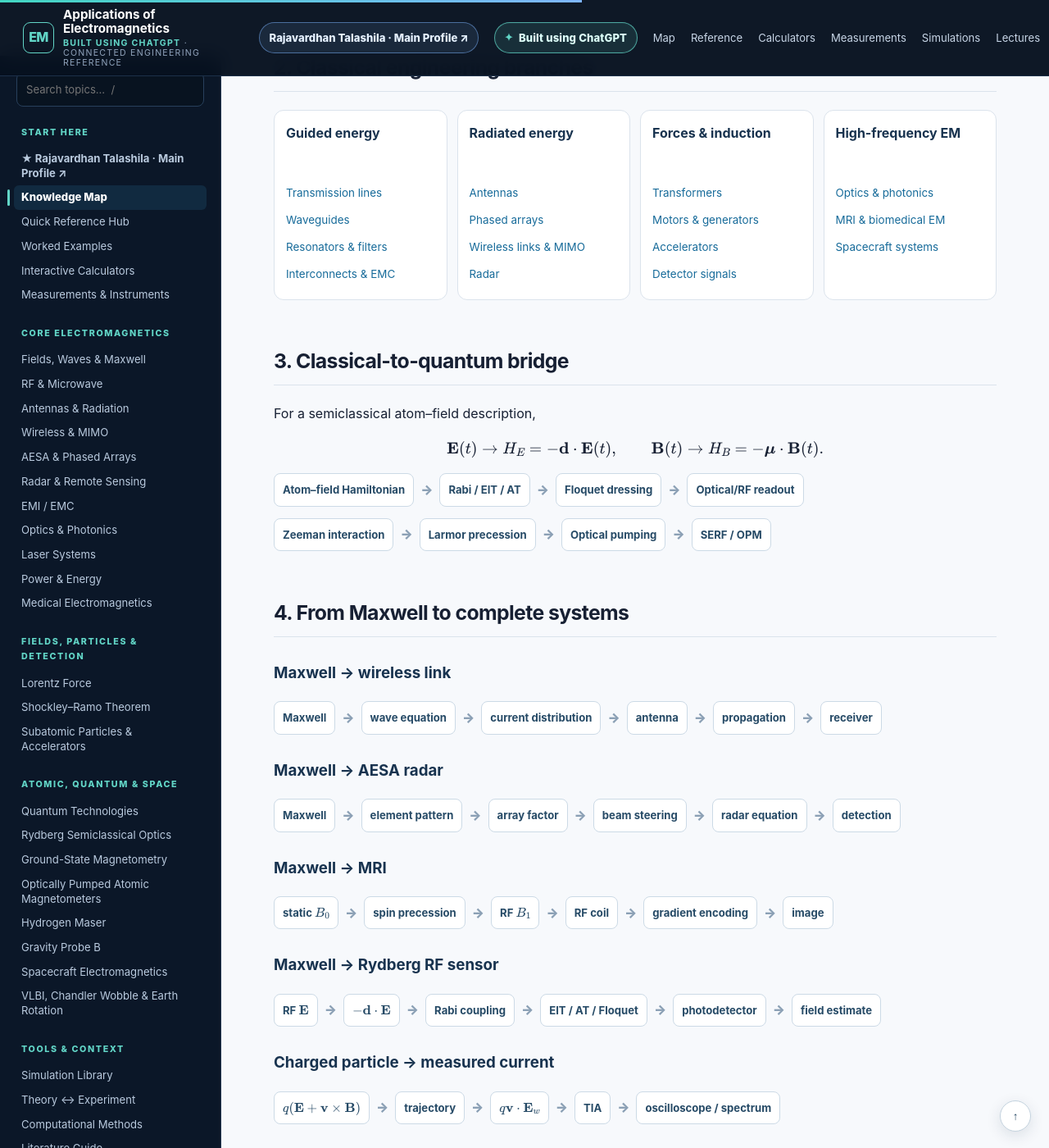
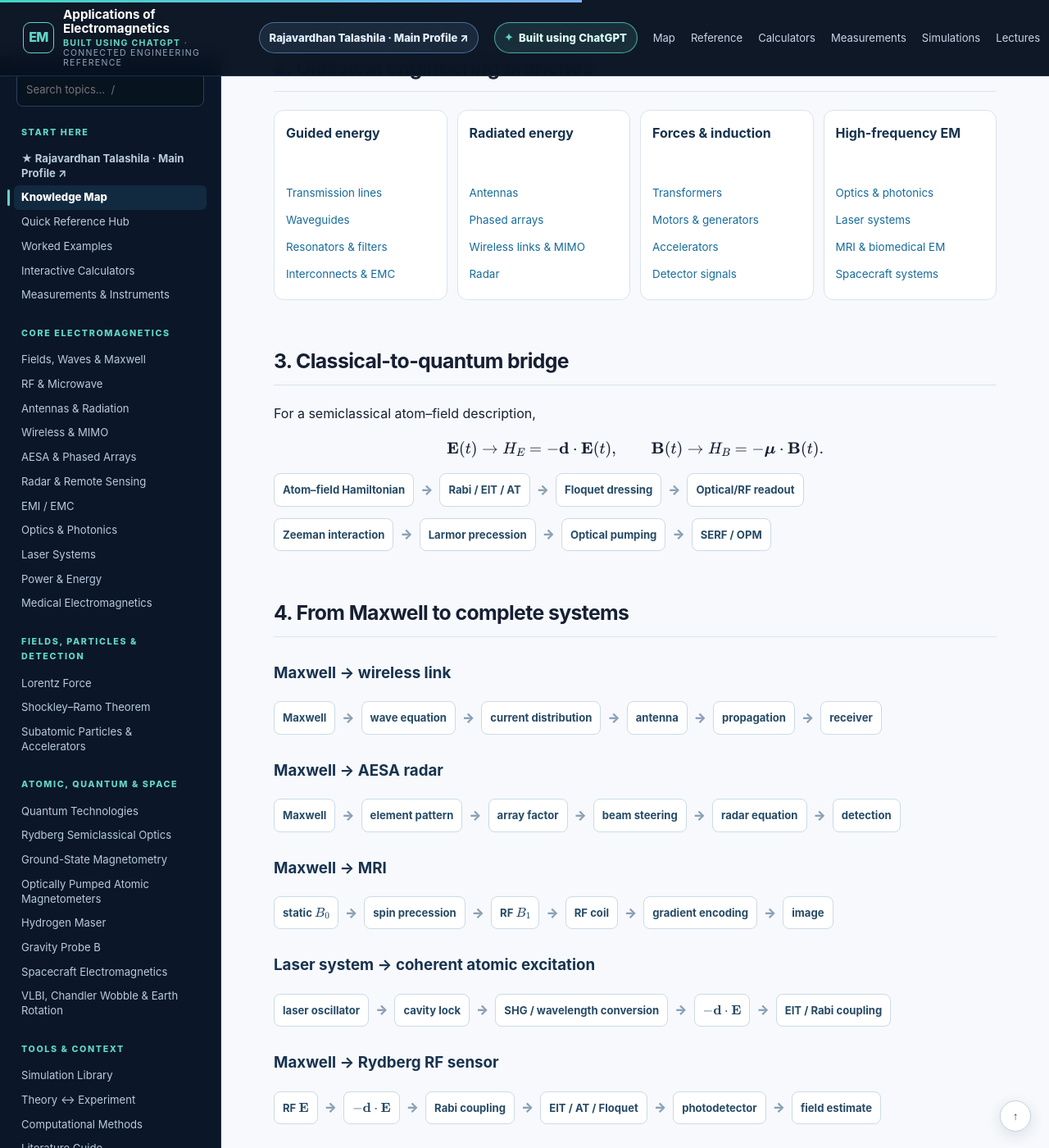
Before and after one commit to RajavardhanT/Electromagnetics_Applications, a Jekyll site: the page built from knowledge-map/index.md, in a window 1280 px wide and 1400 px high, scrolled down 1238 px. Shown: the whole window at 82% size. Built offline with Jekyll 4.4.1, drawn with Linux system fonts in a browser that asks for light colours.

Commit message:
Integrate Laser Systems into knowledge map

```diff
--- a/knowledge-map/index.md
+++ b/knowledge-map/index.md
@@ -1,7 +1,7 @@
 ---
 layout: default
 title: Electromagnetics Knowledge Map
-description: A clickable map connecting electromagnetic fundamentals to RF, antennas, wireless, radar, power, photonics, biomedical systems, space systems, and quantum sensing.
+description: A clickable map connecting electromagnetic fundamentals to RF, antennas, wireless, radar, power, photonics, laser systems, biomedical systems, space systems, and quantum sensing.
 ---
 
 # Electromagnetics Knowledge Map
@@ -28,7 +28,7 @@ $$
 <div class="map-column"><h3>Guided energy</h3><a href="../rf-microwave/">Transmission lines</a><a href="../rf-microwave/">Waveguides</a><a href="../rf-microwave/">Resonators & filters</a><a href="../emc/">Interconnects & EMC</a></div>
 <div class="map-column"><h3>Radiated energy</h3><a href="../antennas/">Antennas</a><a href="../aesa/">Phased arrays</a><a href="../wireless/">Wireless links & MIMO</a><a href="../radar/">Radar</a></div>
 <div class="map-column"><h3>Forces & induction</h3><a href="../power-energy/">Transformers</a><a href="../power-energy/">Motors & generators</a><a href="../subatomic-particles/">Accelerators</a><a href="../shockley-ramo/">Detector signals</a></div>
-<div class="map-column"><h3>High-frequency EM</h3><a href="../optics-photonics/">Optics & photonics</a><a href="../medical/">MRI & biomedical EM</a><a href="../computational-em/">Spacecraft systems</a></div>
+<div class="map-column"><h3>High-frequency EM</h3><a href="../optics-photonics/">Optics & photonics</a><a href="../laser-systems/">Laser systems</a><a href="../medical/">MRI & biomedical EM</a><a href="../computational-em/">Spacecraft systems</a></div>
 </div>
 
 ## 3. Classical-to-quantum bridge
@@ -55,6 +55,9 @@ $$
 ### Maxwell → MRI
 <div class="pathway"><span class="node">static $B_0$</span><span class="arrow">→</span><span class="node">spin precession</span><span class="arrow">→</span><span class="node">RF $B_1$</span><span class="arrow">→</span><a href="../medical/">RF coil</a><span class="arrow">→</span><span class="node">gradient encoding</span><span class="arrow">→</span><span class="node">image</span></div>
 
+### Laser system → coherent atomic excitation
+<div class="pathway"><a href="../laser-systems/">laser oscillator</a><span class="arrow">→</span><a href="../laser-systems/#cavity-stabilized-lasers">cavity lock</a><span class="arrow">→</span><a href="../laser-systems/#second-harmonic-generation-shg-laser-systems">SHG / wavelength conversion</a><span class="arrow">→</span><span class="node">$-\mathbf d\cdot\mathbf E$</span><span class="arrow">→</span><a href="../rydberg-semiclassical-effects/">EIT / Rabi coupling</a></div>
+
 ### Maxwell → Rydberg RF sensor
 <div class="pathway"><span class="node">RF $\mathbf E$</span><span class="arrow">→</span><span class="node">$-\mathbf d\cdot\mathbf E$</span><span class="arrow">→</span><span class="node">Rabi coupling</span><span class="arrow">→</span><a href="../rydberg-semiclassical-effects/">EIT / AT / Floquet</a><span class="arrow">→</span><span class="node">photodetector</span><span class="arrow">→</span><span class="node">field estimate</span></div>
 
```
